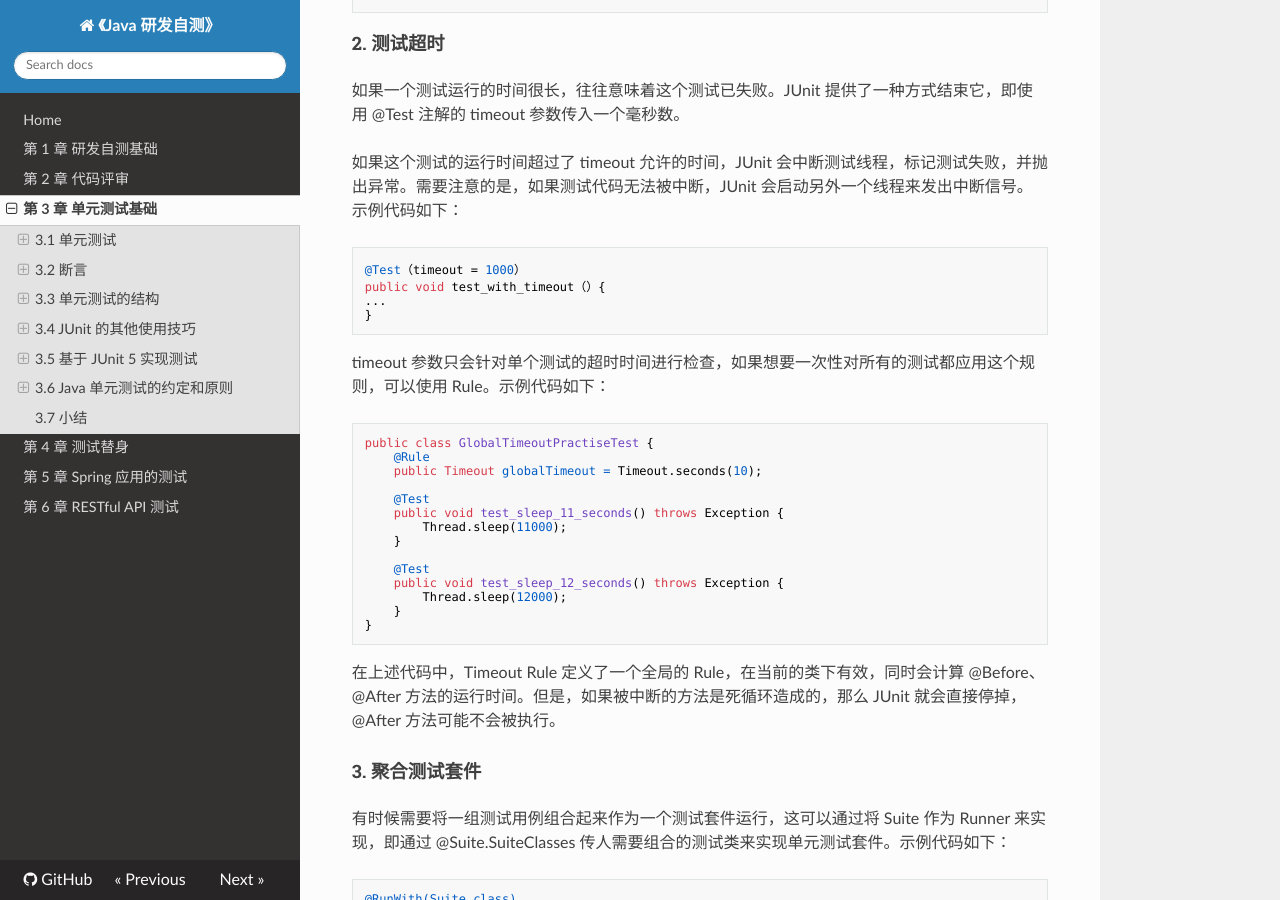
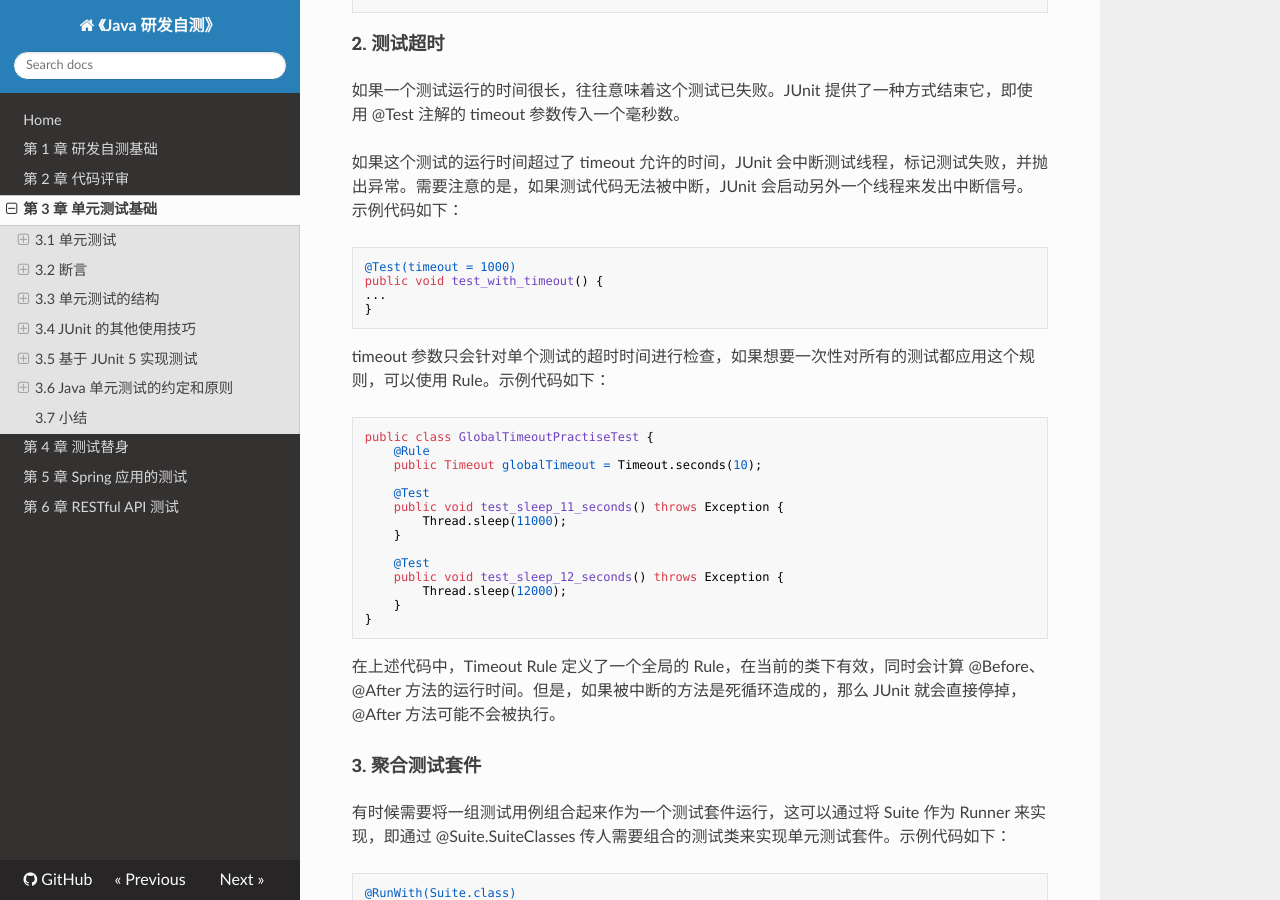
Before and after one commit to java-self-testing/java-self-testing-book, an MkDocs documentation site: the page built from docs/03-unit-testing-fundamentals.md, in a window 1280 px wide and 900 px high, scrolled down 22131 px. Built offline with MkDocs 1.6.1, drawn with Linux system fonts in a browser that asks for light colours; nearby versions of some CDN libraries.

````diff
--- a/docs/03-unit-testing-fundamentals.md
+++ b/docs/03-unit-testing-fundamentals.md
@@ -906,8 +906,8 @@ public void assert_same() {
 如果这个测试的运行时间超过了 timeout 允许的时间，JUnit 会中断测试线程，标记测试失败，并抛出异常。需要注意的是，如果测试代码无法被中断，JUnit 会启动另外一个线程来发出中断信号。示例代码如下：
 
 ```java
-@Test（timeout = 1000）
-public void test_with_timeout（）{
+@Test(timeout = 1000)
+public void test_with_timeout() {
 ...
 }
 ```
````
